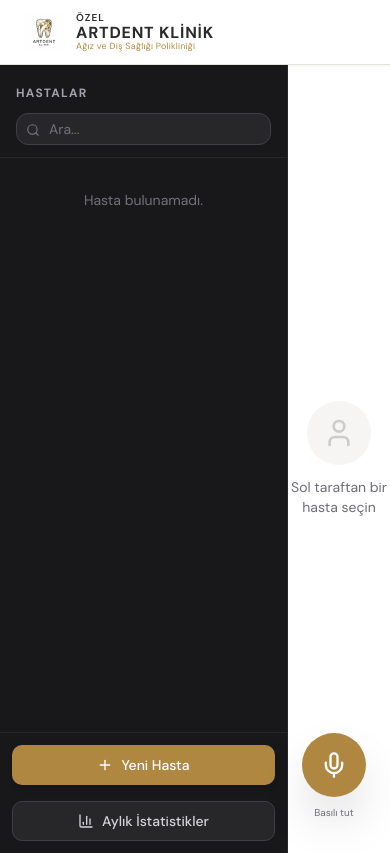
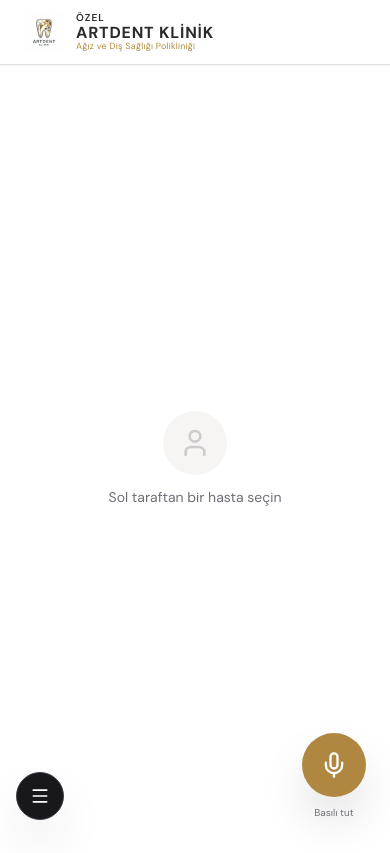
Before and after one commit to berkayyalcin700-hue/artdent-klinik, a Next.js app: page / in a window 390 px wide. Built offline with nearby package versions, Linux system fonts and the light colour scheme; no server answers; the database is empty.

Commit message:
feat: mobile sidebar slide-in menu

```diff
--- a/src/app/page.tsx
+++ b/src/app/page.tsx
@@ -4,7 +4,7 @@ import { useState, useEffect, useCallback } from 'react';
 import { supabase } from '@/lib/supabase';
 import { NewPatientModal } from '@/components/NewPatientModal';
 import { PatientDetailTabs } from '@/components/PatientDetailTabs';
-import { Search, User, Phone, Calendar, Building2, Activity, BarChart3, Trash2, Loader2 } from 'lucide-react';
+import { Search, User, Phone, Calendar, Building2, Activity, BarChart3, Trash2, Loader2, Menu, X } from 'lucide-react';
 import Link from 'next/link';
 import { format, differenceInYears } from 'date-fns';
 import { tr } from 'date-fns/locale';
@@ -31,6 +31,7 @@ export default function Home() {
   const [loading, setLoading] = useState(true);
   const [detailLoading, setDetailLoading] = useState(false);
   const [deletingPatientId, setDeletingPatientId] = useState<string | null>(null);
+  const [sidebarOpen, setSidebarOpen] = useState(false);
 
   const fetchPatients = useCallback(async () => {
     setLoading(true);
@@ -101,10 +102,34 @@ export default function Home() {
   };
 
   return (
-    <div className="flex h-[calc(100vh-3.5rem)]">
+    <div className="flex h-[calc(100vh-3.5rem)] relative overflow-hidden">
+
+      {/* ─── MOBILE HAMBURGER BUTTON ─── */}
+      <button
+        onClick={() => setSidebarOpen(true)}
+        className="md:hidden fixed bottom-6 left-4 z-40 w-12 h-12 rounded-full bg-zinc-900 text-white shadow-2xl flex items-center justify-center border border-zinc-700"
+        aria-label="Hasta listesini aç"
+      >
+        <Menu className="w-5 h-5" />
+      </button>
+
+      {/* ─── MOBILE BACKDROP ─── */}
+      {sidebarOpen && (
+        <div
+          className="md:hidden fixed inset-0 z-40 bg-black/60 backdrop-blur-sm"
+          onClick={() => setSidebarOpen(false)}
+        />
+      )}
 
       {/* ─── LEFT SIDEBAR ─── */}
-      <div className="w-72 shrink-0 bg-zinc-900 text-white flex flex-col h-full border-r border-zinc-800">
+      <div className={`
+        fixed md:relative top-0 left-0 h-full z-50
+        w-72 shrink-0 bg-zinc-900 text-white flex flex-col border-r border-zinc-800
+        transition-transform duration-300 ease-in-out
+        ${
+          sidebarOpen ? 'translate-x-0' : '-translate-x-full md:translate-x-0'
+        }
+      `}>
 
         {/* Header */}
         <div className="px-4 pt-5 pb-3 border-b border-zinc-800 space-y-3">
@@ -136,7 +161,7 @@ export default function Home() {
               return (
                 <button
                   key={patient.id}
-                  onClick={() => handleSelect(patient)}
+                  onClick={() => { handleSelect(patient); setSidebarOpen(false); }}
                   className={`w-full text-left px-4 py-3.5 border-b border-zinc-800/60 hover:bg-zinc-800/70 transition-colors group ${
                     isSelected ? 'bg-zinc-800 border-l-[3px] border-l-blue-500' : 'border-l-[3px] border-l-transparent'
                   }`}
@@ -192,7 +217,7 @@ export default function Home() {
       </div>
 
       {/* ─── RIGHT DETAIL PANEL ─── */}
-      <div className="flex-1 overflow-y-auto bg-background">
+      <div className="flex-1 overflow-y-auto bg-background w-full">
         {!selected ? (
           <div className="h-full flex items-center justify-center text-muted-foreground">
             <div className="text-center space-y-3">
```
